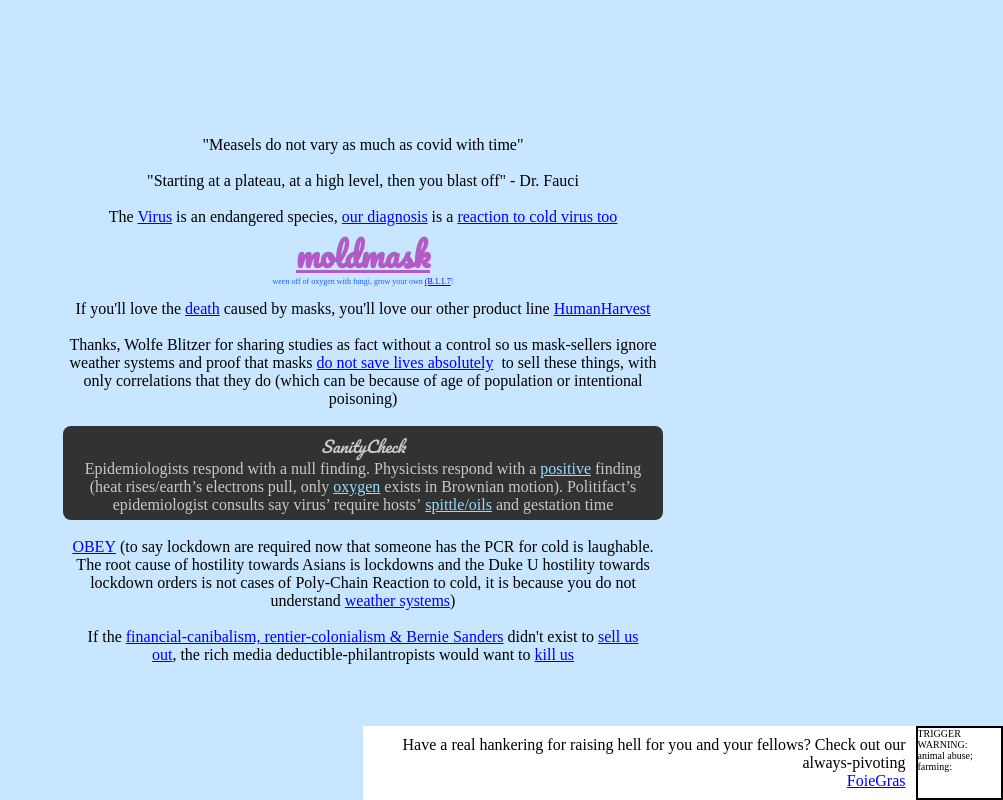
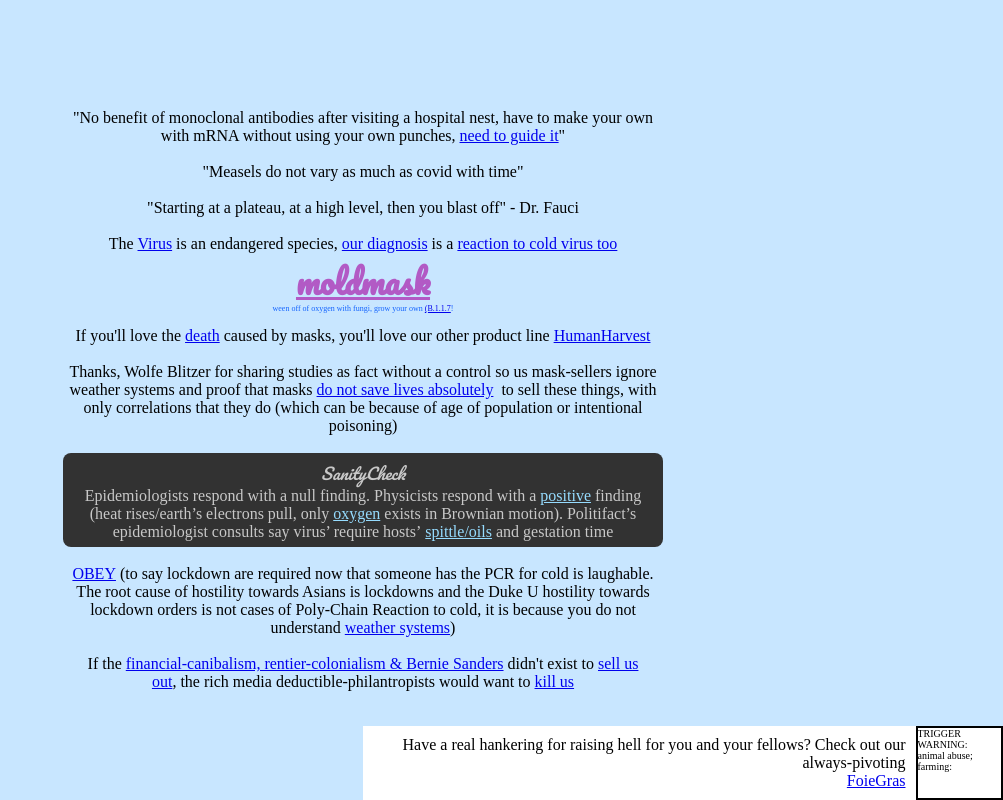
Before and after one commit to NickCarducci/MoldMask, a React (Create React App) app: page / in a window 1280 px wide. Shown: the whole page, without its empty margins (277-1280 px from the left). Built offline with nearby package versions, Linux system fonts and the light colour scheme.

Commit message:
Update App.js

```diff
--- a/src/App.js
+++ b/src/App.js
@@ -10,6 +10,14 @@
           maxWidth: "600px"
         }}
       >
+        "No benefit of monoclonal antibodies after visiting a hospital nest,
+        have to make your own with mRNA without using your own punches,&nbsp;
+        <a href="https://www.nature.com/articles/cddis2016148">
+          need to guide it
+        </a>
+        "
+        <br />
+        <br />
         "Measels do not vary as much as covid with time"
         <br />
         <br />
```
